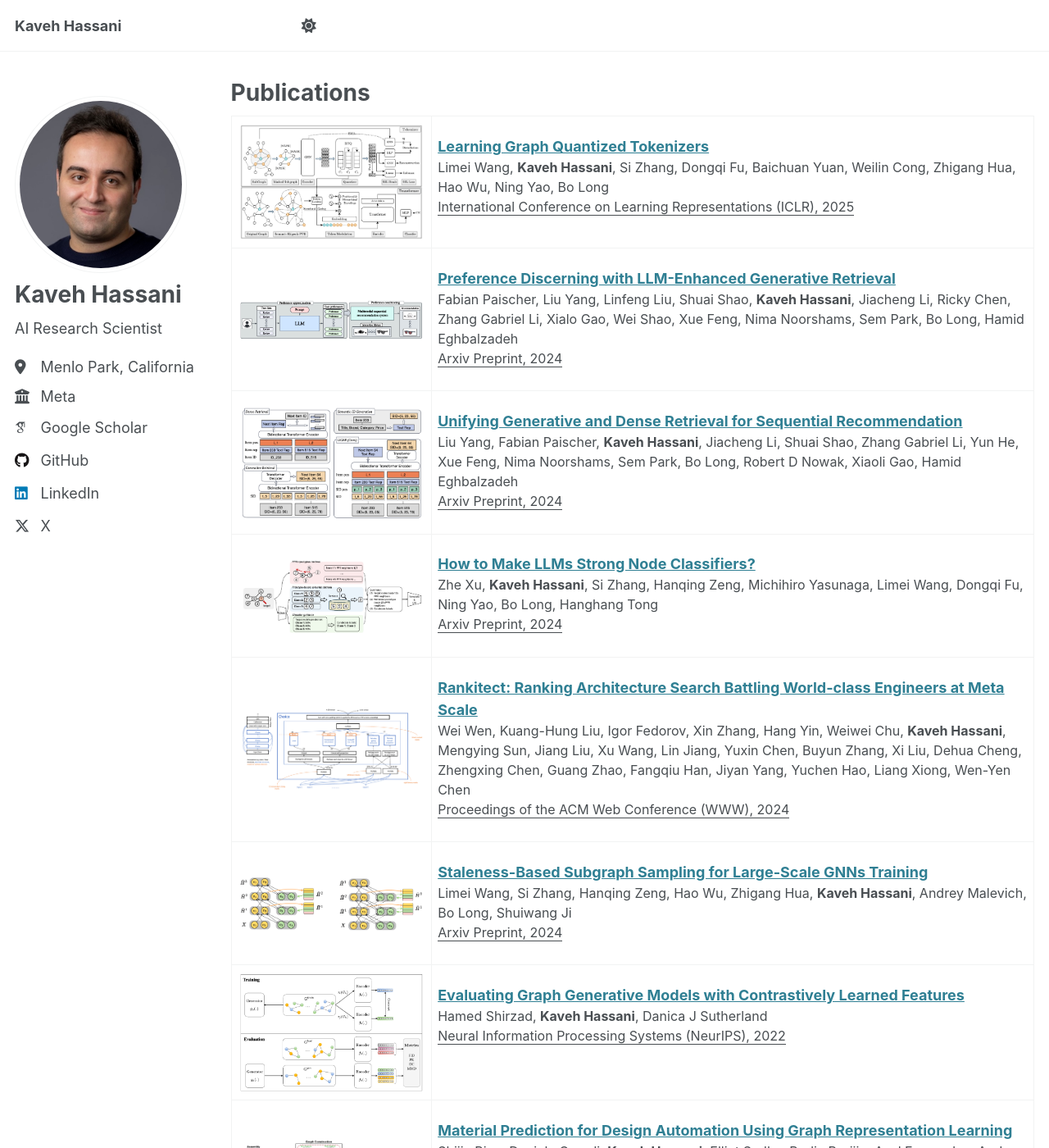
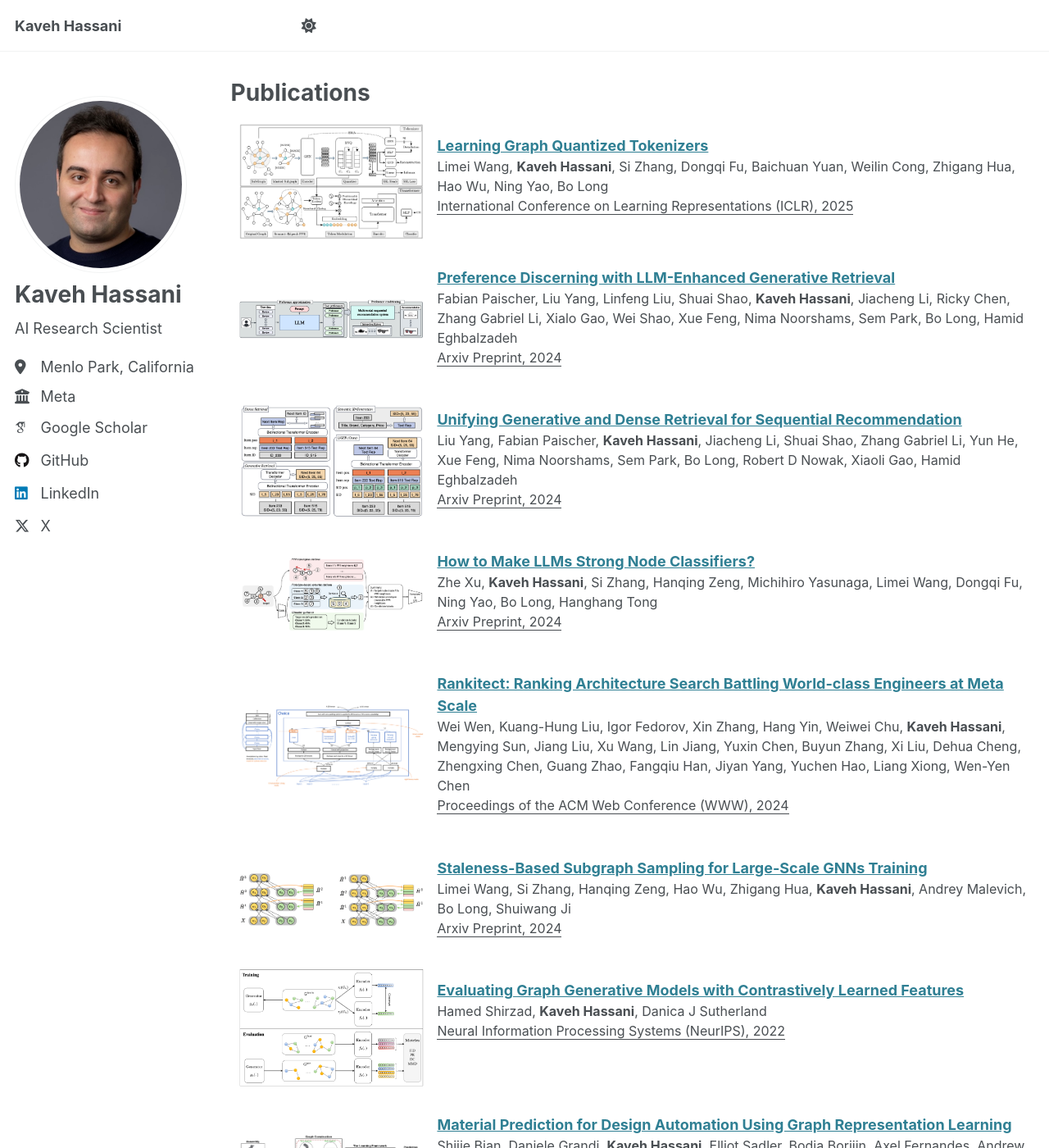
Before and after one commit to kavehhassani/kavehhassani.github.io, a Jekyll site: the page built from _pages/publications.html, in a window 1280 px wide and 1400 px high. Shown: the whole window at 82% size. Built offline with Jekyll 4.4.1, drawn with Linux system fonts in a browser that asks for light colours; some web fonts are replaced.

Commit message:
Hide table borders on publications page in light mode

```diff
--- a/_pages/publications.html
+++ b/_pages/publications.html
@@ -9,6 +9,11 @@ author_profile: true
   .publication-table {
     width: 100%;
     border-collapse: collapse;
+    border: none;
+  }
+
+  .publication-table td {
+    border: none;
   }
 
   .image-cell {
```
